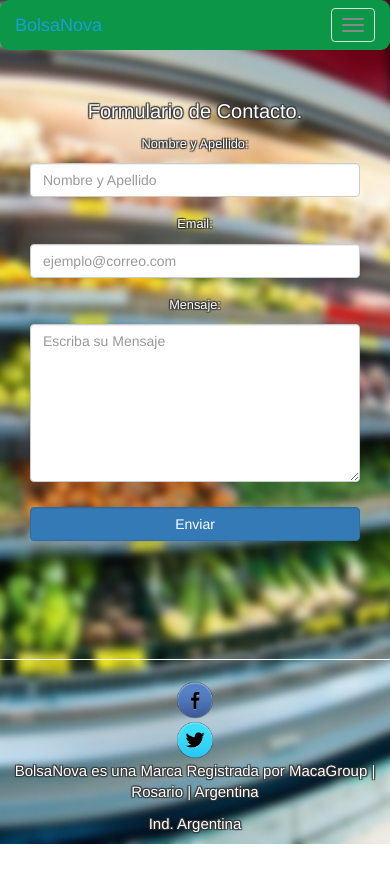
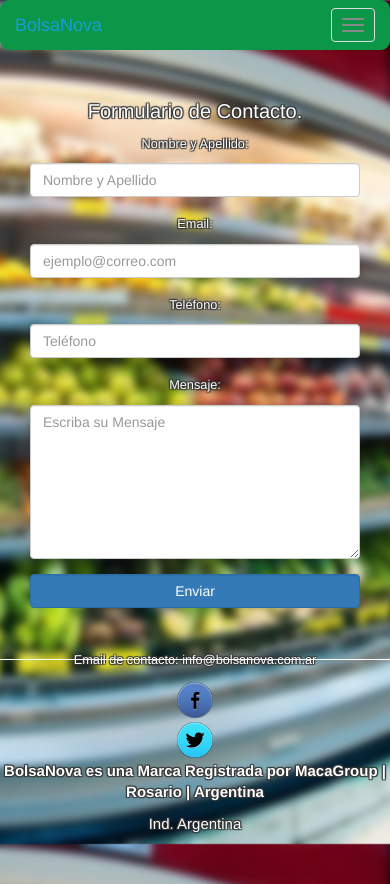
Before and after one commit to walheredia/bolsanova, a plain HTML site: page contacto.html in a window 390 px wide. Before the commit the page ends 844 px from the top, so only its background shows below. Drawn offline with nearby package versions, Linux system fonts and the light colour scheme.

Commit message:
correción en formulario de contacto

```diff
--- a/contacto.html
+++ b/contacto.html
@@ -61,10 +61,16 @@
               <input type="text" class="form-control" name="email" id="email" placeholder="ejemplo@correo.com" required="" />
             </div>
           </div>
-          <div id="form_mensaje" class="form-group space">
+          <div id="form_email" class="form-group">
+            <div class="col-sm-12">
+              <p class="help-block margin-bottom-cero tx"><small>Teléfono: </small></p>
+              <input type="text" class="form-control" name="tel" id="tel" placeholder="Teléfono" required="" />
+            </div>
+          </div>
+          <div id="form_mensaje" class="form-group spac">
             <div class="col-sm-12">
               <p class="help-block margin-bottom-cero tx"><small>Mensaje: </small></p>
-              <textarea class="form-control space" rows="7" name="mensaje" id="mensaje" placeholder="Escriba su Mensaje" required=""></textarea>
+              <textarea class="form-control spac" rows="7" name="mensaje" id="mensaje" placeholder="Escriba su Mensaje" required=""></textarea>
             </div>
           </div>
           <div class="form-group">
@@ -74,6 +80,12 @@
             </div>
           </div>
         </form>
+        <div class="form-group">
+            <div class="col-sm-12">
+            </br>
+              <p class="help-block margin-bottom-cero tx"><small>Email de contacto: info@bolsanova.com.ar</small></p>
+            </div>
+          </div>
       </div>
     </div>
      </br></br></br></br></br></br></br></br></br></br>
@@ -89,7 +101,7 @@
         <a id="tw" href="https://twitter.com/bolsanovaarg" target="_blank"><img class="img-responsive center-block" src="images/twitter.png" height="40" width="40" alt="Facebook"></a>
       </div>
       <div class="col-md-8">
-        <p id="marca" class="text-center tx textdeco">BolsaNova es una Marca Registrada por MacaGroup | Rosario | Argentina</p>
+        <p id="marca" class="text-center tx textdeco"><strong>BolsaNova es una Marca Registrada por MacaGroup | Rosario | Argentina</strong></p>
       </div>
       <div class="col-md-2">
         <p id="ind" class="text-center tx textdeco">Ind. Argentina</p>
```
Also changed, not shown: 1 other file.
